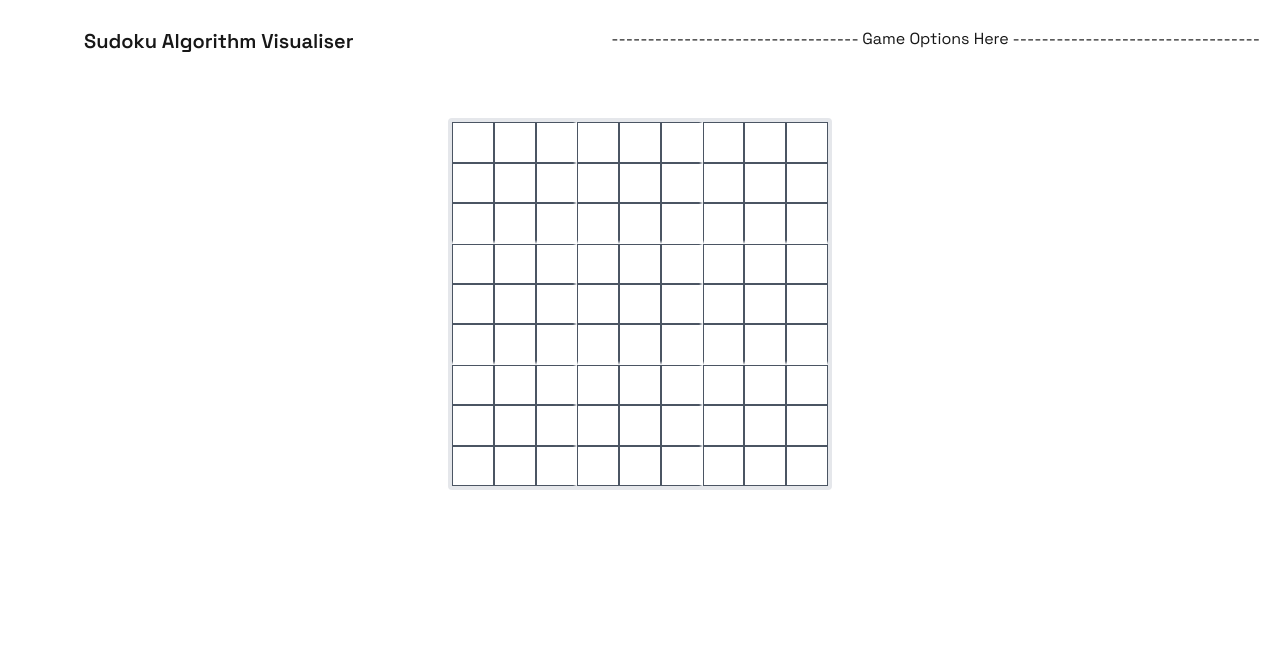
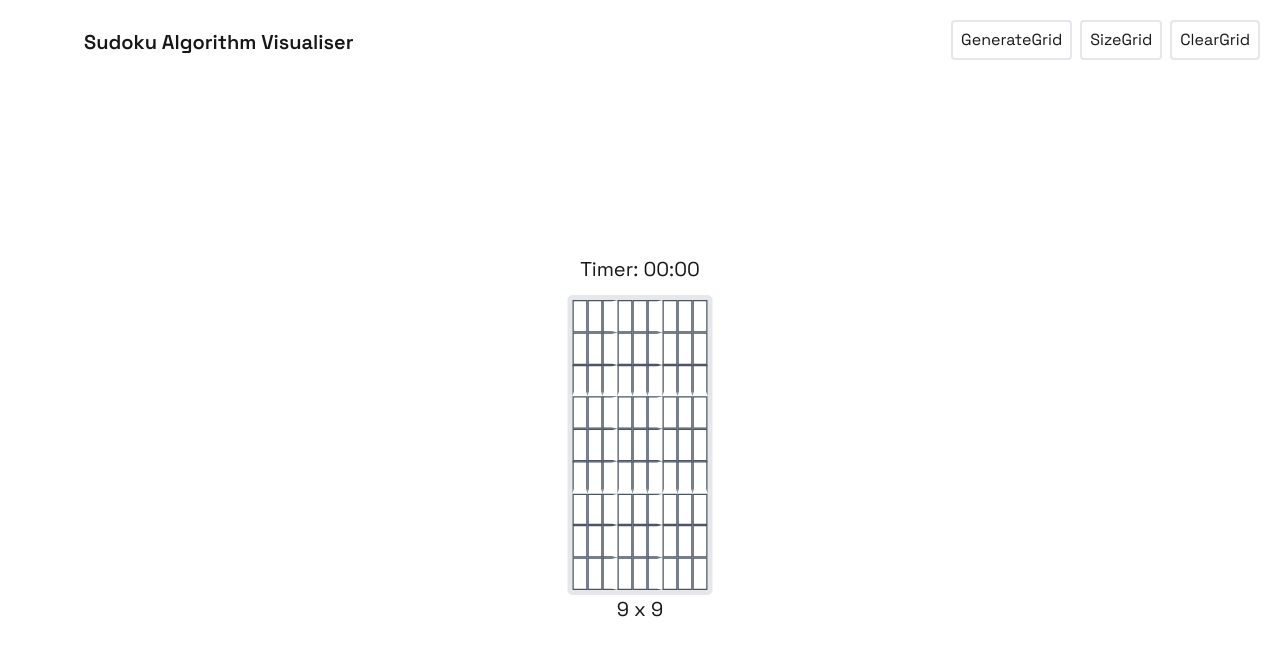
Before and after one commit to EthanEES/Sudoku-Algorithm-Visualiser, a Next.js app in the folder product/sudoku-algorithm-visualiser/: page / in a window 1280 px wide. Shown: the top 656 px of the page. Built offline with nearby package versions, Linux system fonts and the light colour scheme; a web font is replaced by a local one.

Commit message:
feat: Added functionallity to the grid buttons

```diff
--- a/product/sudoku-algorithm-visualiser/src/app/page.js
+++ b/product/sudoku-algorithm-visualiser/src/app/page.js
@@ -1,15 +1,42 @@
+"use client";
+import React, { useState } from "react";
 import SudokuGrid from "../components/sudokugrid";
 
 export default function Page() {
+
+    const [gridSize, setGridSize] = useState(9);
+
+    function clearGrid() {
+        const gridInputs = document.querySelectorAll("#boxcontent"); // Selects all input elements by their ID
+        gridInputs.forEach(input => {
+            input.value = ""; // Clears the values of cell
+        });
+    }
+
+    function generateGrid() {
+        const gridInputs = document.querySelectorAll("#boxcontent"); // Selects all input elements by their ID
+        gridInputs.forEach(input => {
+            input.value = Math.floor(Math.random() * 10); // Clears the values of cell
+        });
+    }
+
+    function sizeGrid() {
+        clearGrid()
+        // If the grid size is 15, reset to 9
+        setGridSize((prevSize) => (prevSize === 15 ? 9 : prevSize + 3));
+    }
+
+
+
     return (
-        <div>
+        <div className="flex font-spacegrotesk">
             <link rel="preconnect" href="https://fonts.googleapis.com"></link>
             <link rel="preconnect" href="https://fonts.gstatic.com" ></link>
             <link href="https://fonts.googleapis.com/css2?family=Space+Grotesk:wght@300..700&family=Tourney:ital,wght@0,100..900;1,100..900&display=swap" rel="stylesheet"></link>
 
 
 
-            <header className="flex items-center w-full bg-white dark:bg-[#1b212c] justify-between py-5 px-5 rounded-b-2xl font-spacegrotesk">
+            <header className="flex items-center w-full bg-white dark:bg-[#1b212c] justify-between py-5 px-5 rounded-b-2xl ">
                 <a className="break-words">
                     <div className="flex items-center justify-between">
                         <div className="max-w-16 ">
@@ -18,9 +45,22 @@ export default function Page() {
                         <div className="h-6 text-xl font-semibold sm:block ">Sudoku Algorithm Visualiser</div>
                     </div>
                 </a>
-                <div className="flex items-center space-x-4 leading-5 sm:space-x-6">---------------------------------- Game Options Here ----------------------------------</div>
+                <div className="flex items-center space-x-4 leading-5 sm:space-x-6">
+                    <div className="flex pl-10">
+                        <button onClick={generateGrid} className="border-2 rounded p-2 mr-2 hover:bg-[#313c50]">GenerateGrid</button>
+                        <button onClick={sizeGrid} className="border-2 rounded p-2 mr-2 hover:bg-[#313c50]">SizeGrid</button>
+                        <button onClick={clearGrid} className="border-2 rounded p-2 hover:bg-[#313c50]">ClearGrid</button>
+
+                    </div>
+                    </div>
             </header>
-            <div className="w-[100vw] h-[100vw] fixed place-items-center pt-10"><SudokuGrid/></div>
+            <div id="GridDiv" className=" scale-125 flex flex-col fixed justify-center items-center w-[30%] h-full ml-[35vw] mt-10 ">
+                <div className="font-5xl mb-2">Timer: 00:00</div>
+                <SudokuGrid rows={gridSize} cols={gridSize}/>
+                {gridSize} x {gridSize}
+
+
+            </div>
 
         </div>
     );
```
